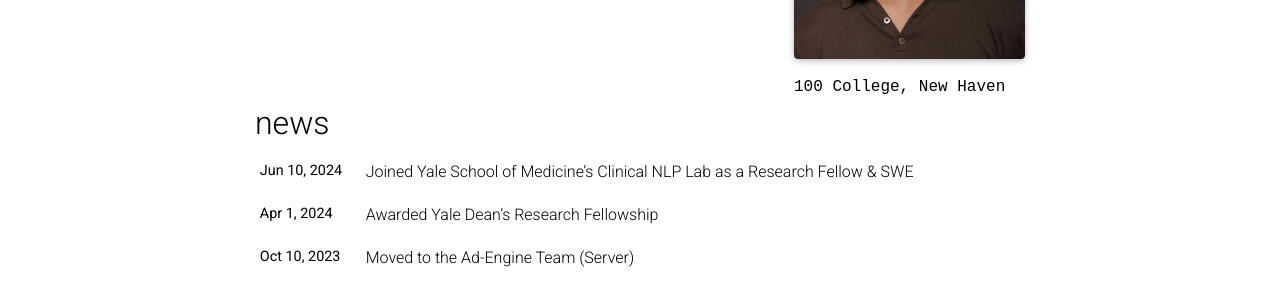
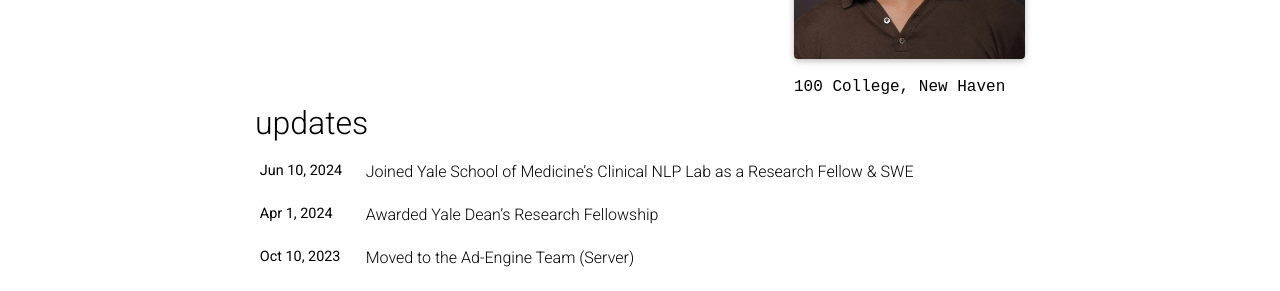
Before and after one commit to binchoi/binchoi.github.io, a Jekyll site: the page built from _pages/about.md, in a window 1280 px wide and 1050 px high. Shown: the part 440-731 px from the top of the window. Built offline with Jekyll 4.4.1, drawn with Linux system fonts in a browser that asks for light colours; comment, search, counter and statistics services are not loaded; a style sheet for code colours, icons or effects is not loaded.

Commit message:
Change heading from 'news' to 'updates'

```diff
--- a/_includes/news.html
+++ b/_includes/news.html
@@ -1,6 +1,6 @@
 
           <div class="news">
-            <h2>news</h2>
+            <h2>updates</h2>
             {% if site.news != blank -%}
             {%- assign news_size = site.news | size -%}
             <div class="table-responsive" {% if site.news_scrollable and news_size > 3 %}style="max-height: 10vw"{% endif %}>
```
